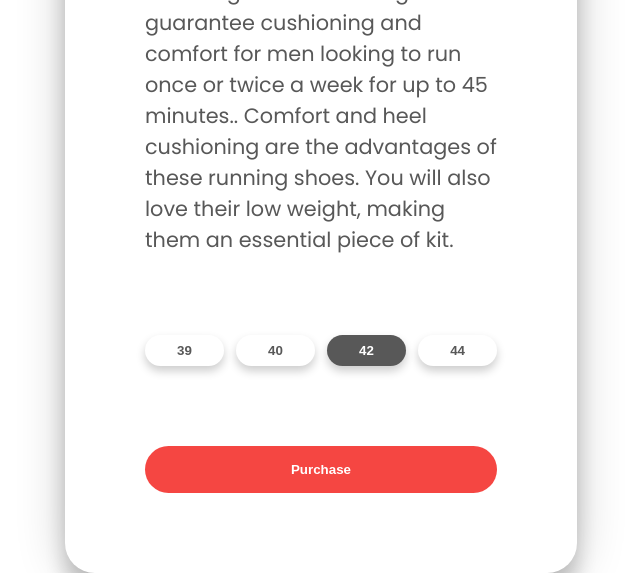
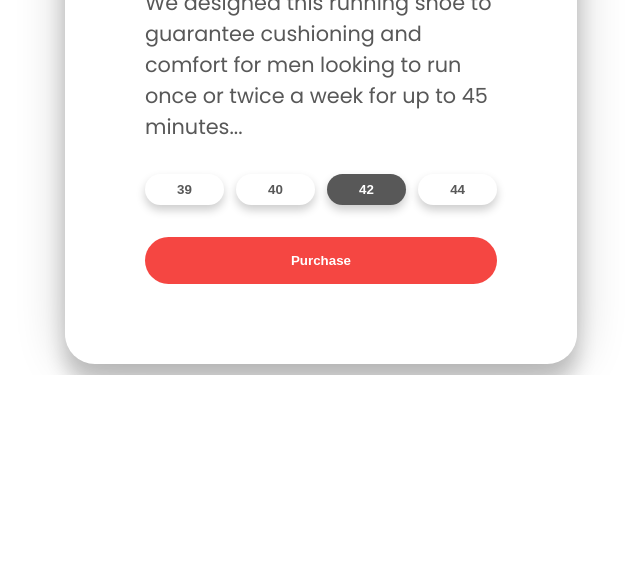
Before and after one commit to webobite/ECommerceItemDisplayAnimation, a plain HTML site: page index.html in a window 1280 px wide. Shown: the part 425-998 px from the top of the page, without its empty margins (319-959 px from the left). After the commit the page ends 800 px from the top, so only its background shows below. Drawn offline with Linux system fonts and the light colour scheme.

Commit message:
Fixed some spacing issyes

```diff
--- a/css/style.css
+++ b/css/style.css
@@ -71,7 +71,7 @@ body {
 
 .size {
   display: flex;
-  margin-top: 5rem;
+  margin-top: 2rem;
   justify-content: space-between;
   transition: all 0.75s ease-out;
 }
@@ -93,7 +93,7 @@ button.active {
 }
 
 .purchase {
-  margin-top: 5rem;
+  margin-top: 2rem;
   transition: all 0.75s ease-out;
 }
 
--- a/index.html
+++ b/index.html
@@ -23,8 +23,7 @@
                 <h1 class="title">Adidas ZX</h1>
                 <h3>
                     We designed this running shoe to guarantee cushioning and comfort for men looking to run once or twice a week for up to
-                    45 minutes.. Comfort and heel cushioning are the advantages of these running shoes. You will also love their low weight,
-                    making them an essential piece of kit.
+                    45 minutes...
                 </h3>
                 <div class="size">
                     <button>39</button>
```
